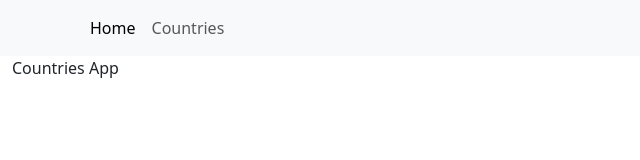
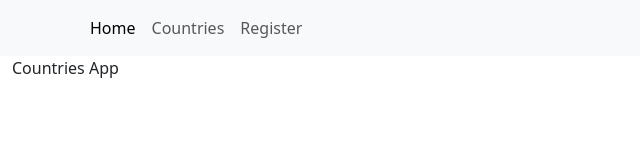
Before and after one commit to Bis10/Countries_Weather_API, a React (Vite) app: page / in a window 1280 px wide. Shown: the top 160 px of the page, without its empty margins (0-640 px from the left). Built offline with nearby package versions, Linux system fonts and the light colour scheme.

Commit message:
Add the nav link to register

```diff
--- a/src/pages/Layout.jsx
+++ b/src/pages/Layout.jsx
@@ -21,6 +21,9 @@ const Layout = () => {
                 <LinkContainer to="/countries">
                   <Nav.Link>Countries</Nav.Link>
                 </LinkContainer>
+                <LinkContainer to="/register">
+                  <Nav.Link>Register</Nav.Link>
+                </LinkContainer>
               </Nav>
             </Navbar.Collapse>
           </Container>
```
